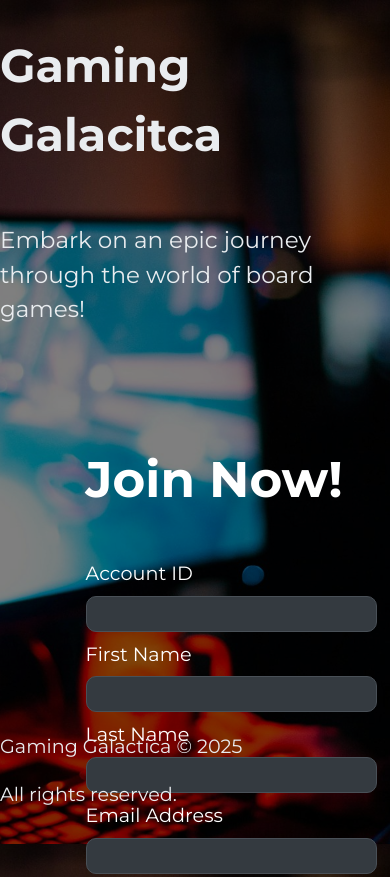
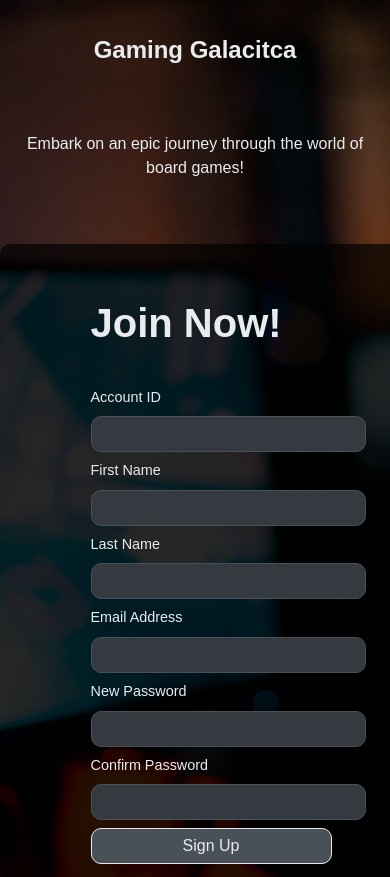
Before and after one commit to madhavmishra09/Gaming-Galactica, a plain HTML site: page index.html in a window 390 px wide. Shown: the top 877 px of the page. Drawn offline with Linux system fonts and the light colour scheme; a web font is replaced by a local one.

Commit message:
fixed the overall responsiveness of the web page

```diff
--- a/styles.css
+++ b/styles.css
@@ -1,92 +1,46 @@
-@import url('https://fonts.googleapis.com/css2?family=Montserrat:ital,wght@0,100..900;1,100..900&family=Press+Start+2P&family=Roboto:ital,wght@0,100;0,300;0,400;0,500;0,700;0,900;1,100;1,300;1,400;1,500;1,700;1,900&family=Special+Gothic+Expanded+One&display=swap');
-body{
+/* General body styling */
+body {
     background-image: url('images/bg.jpg');
     background-size: cover;
     background-position: center;
     background-color: rgba(0, 0, 0, 0.5);
     background-blend-mode: darken;
-    color:#e9ecef;
-    font-family:  'Montserrat', sans-serif;
+    color: #e9ecef;
+    font-family: 'Montserrat', sans-serif;
     font-size: 1.2rem;
     line-height: 1.5;
     margin: 0;
-    height: 100vh;
+    height: 100%;
     width: 100%;
-    @media (max-width: 768px) {
-        width: 90%;
-    }
+}
 
-    @media (max-width: 480px) {
-        width: 100%;
-    }
-}
-body::transition{
-    background-color: rgba(0, 0, 0, 0.5);
-    background-blend-mode: darken;
-}
-.title, .subtitle{
+/* Title and subtitle styling */
+.title, .subtitle {
     display: flex;
     flex-direction: column;
     justify-content: center;
     align-items: center;
-    font-size: larger;
-}
-.ft{
-    font-size: 50px;
-}
-.login-form{
-    flex:1;
-    display: flex;
-    flex-direction: column;
-    justify-content: center ;
-    align-items: center;
-    height: 250px;
-    width: 500px;
-    margin: 2rem auto;
-    padding: 2rem;
-    color: white;
-
-    @media (max-width: 768px) {
-        width: 90%;
-        height: auto;
-        padding: 1em;
-        top: 10%;
-        right: 5%;
-        transform: translateY(0);
-    }
-
-    @media (max-width: 480px) {
-        width: 100%;
-        height: auto;
-        padding: 1em;
-        top: 5%;
-        right: 0;
-        transform: translateY(0);
-    }
+    text-align: center;
+    padding: 1rem;
 }
 
-#submit {
+/* Login form styling */
+.login-form {
     display: flex;
     flex-direction: column;
     justify-content: center;
     align-items: center;
-    margin: 0 auto;
-    background-color: #495057;
-    color: #e9ecef;
-    border: 1px solid #e9ecef;
+    width: 90%;
+    max-width: 500px;
+    margin: 2rem auto;
+    padding: 2rem;
+    background-color: rgba(0, 0, 0, 0.7);
     border-radius: 10px;
-    padding: 0.75rem 1.5rem;
-    font-size: 1.2rem;
-    transition: 0.3s;
+    box-shadow: 0 4px 8px rgba(0, 0, 0, 0.2);
 }
 
-#submit:hover {
-    background-color: #e9ecef;
-    color: #495057;
-    cursor: pointer;
-    transform: scale(1.1);
-}
-input{
+/* Input fields */
+input {
     background-color: #343a40;
     color: #e9ecef;
     border: 1px solid #495057;
@@ -96,28 +50,77 @@ input{
     font-size: 1rem;
     width: 100%;
 }
-input::hover
-{
+
+input:focus {
+    outline: none;
+    border-color: #e9ecef;
+    background-color: #495057;
+    transition: 0.3s;
+}
+
+/* Submit button */
+#submit {
     background-color: #495057;
     color: #e9ecef;
     border: 1px solid #e9ecef;
+    border-radius: 10px;
+    padding: 0.75rem 1.5rem;
+    font-size: 1.2rem;
+    transition: 0.3s;
+    width: 100%;
+}
+
+#submit:hover {
+    background-color: #e9ecef;
+    color: #495057;
     cursor: pointer;
-    transform: scale(1.1);
+    transform: scale(1.05);
 }
-input:focus{
-    background-color: #495057;
-    color: #e9ecef;
-    border: 1px solid #e9ecef;
-    cursor: pointer;
-    transform: scale(1.1);
-    transition: 0.3s;
-}
-footer{
 
-    position: absolute;
-    bottom: 0;
-    left: 0;
-    right: 0;
+/* Footer styling */
+footer {
+    text-align: center;
     padding: 1rem 0;
     color: #e9ecef;
+    background-color: rgba(0, 0, 0, 0.8);
 }
+
+/* Media Queries for Responsiveness */
+@media (max-width: 768px) {
+    body {
+        font-size: 1rem;
+    }
+
+    .login-form {
+        width: 95%;
+        padding: 1.5rem;
+    }
+
+    .ft {
+        font-size: 40px;
+    }
+}
+
+@media (max-width: 480px) {
+    body {
+        font-size: 0.9rem;
+    }
+
+    .title h1 {
+        font-size: 1.5rem;
+    }
+
+    .subtitle p {
+        font-size: 1rem;
+    }
+
+    .login-form {
+        width: 100%;
+        padding: 1rem;
+    }
+
+    #submit {
+        font-size: 1rem;
+        padding: 0.5rem 1rem;
+    }
+}
```
